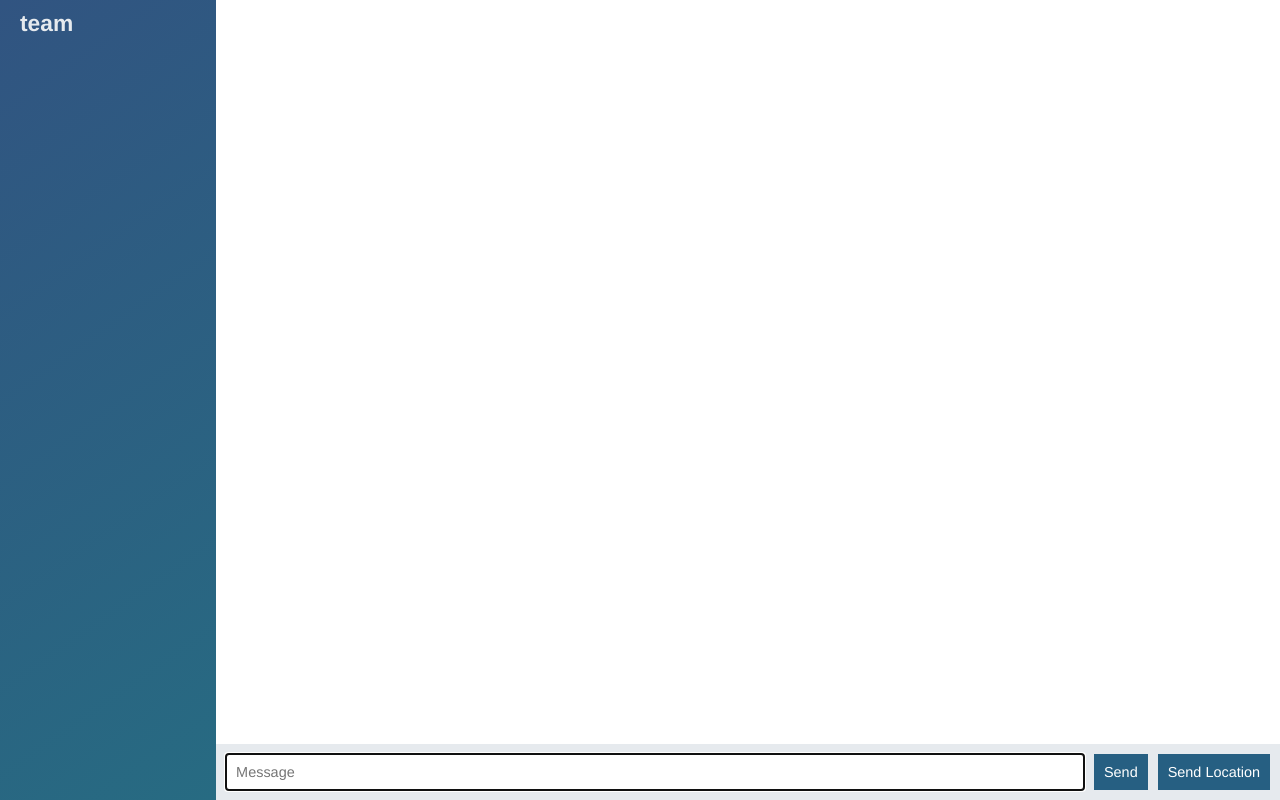
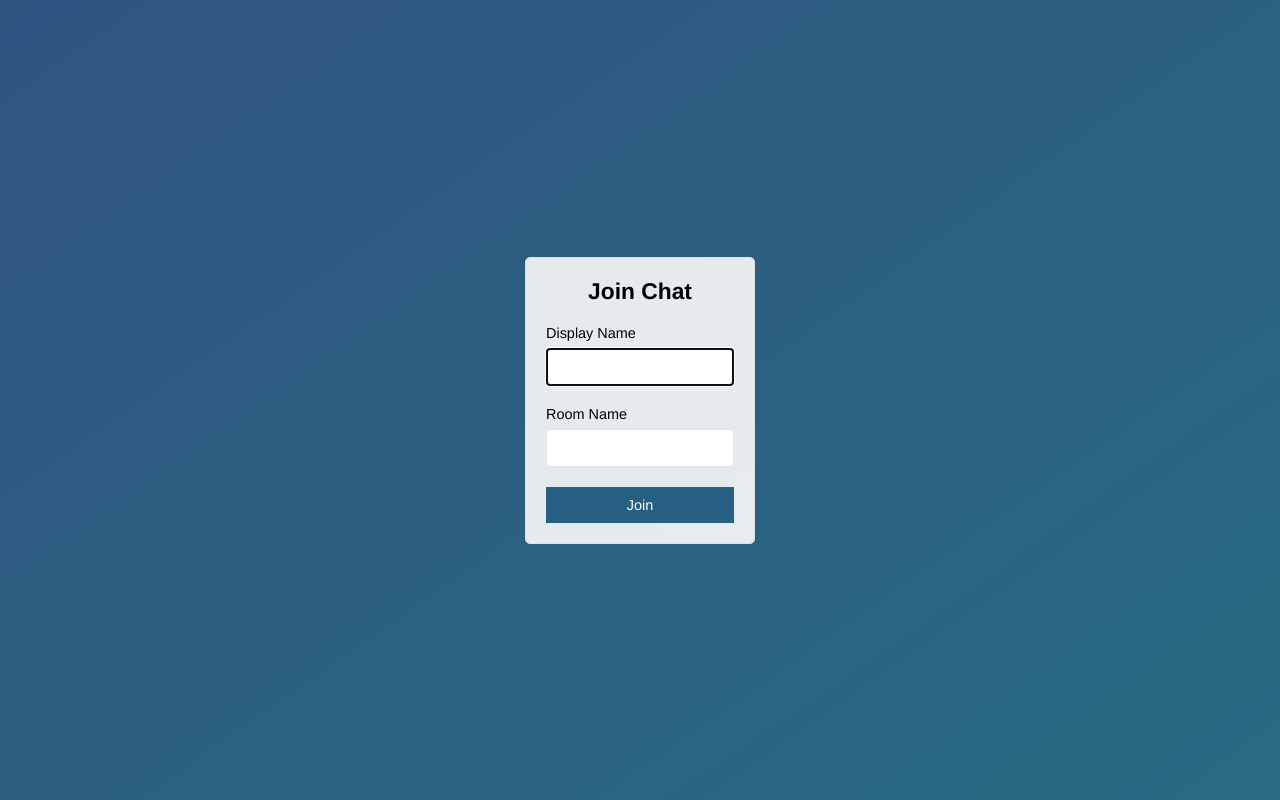
Before and after one commit to ego83/node-chat-app, a website: page public/index.html in a window 1280 px wide. Drawn offline with nearby package versions, Linux system fonts and the light colour scheme; no server answers.

Commit message:
add join page that submits to chat.hmlt

```diff
--- a/public/index.html
+++ b/public/index.html
@@ -2,58 +2,28 @@
 <html>
   <head>
     <meta charset="utf-8">
+    <title>Join | ChatApp</title>
+    <meta name="viewport" content="width=device-width, initial-scale=1, user-scalable=no">
     <link rel="stylesheet" href="/css/styles.css" type="text/css" media="all">
   </head>
-  <body class="chat">
-    <div class="chat__sidebar">
-      <h3>team</h3>
-      <div id="users">
-
-      </div>
+  <body class="centered-form">
+    <div class="centered-form__form">
+      <form action="/chat.html">
+        <div class="form-field">
+          <h3>Join Chat</h3>
+        </div>
+        <div class="form-field">
+          <label>Display Name</label>
+          <input type="text" name="name" autofocus/>
+        </div>
+        <div class="form-field">
+          <label>Room Name</label>
+          <input type="text" name="room"/>
+        </div>
+        <div class="form-field">
+          <button>Join</button>
+        </div>
+      </form>
     </div>
-    <div class="chat__main">
-      <ol id="messages" class="chat__messages"></ol>
-      <div class="chat__footer">
-        <form id="message-form">
-          <input type="text" name="message" placeholder="Message" autofocus autocomplete="off"/>
-          <button>Send</button>
-        </form>
-        <button id="send-locations">Send Location</button>
-      </div>
-
-    </div>
-
-    <script id="message-template" type="text/template">
-      <li class="message">
-        <div class="message__title">
-          <h4>{{from}}</h4>
-          <span>{{createdAt}}</span>
-        </div>
-        <div class="message__body">
-          <p>{{text}}</p>
-        </div>
-      </li>
-    </script>
-
-    <script id="location-message-template" type="text/template">
-      <li class="message">
-        <div class="message__title">
-          <h4>{{from}}</h4>
-          <span>{{createdAt}}</span>
-        </div>
-        <div class="message__body">
-          <p>
-            <a href="{{url}}" target="_blank">location (show map)</a>
-          </p>
-        </div>
-      </li>
-    </script>
-
-
-    <script src="/socket.io/socket.io.js"></script>
-    <script src="/js/lib/jquery-3.2.1.min.js"></script>
-    <script src="/js/lib/moment-with-locales.js"></script>
-    <script src="/js/lib/mustache.js"></script>
-    <script src="/js/index.js"></script>
   </body>
 </html>
```
Also changed, not shown: public/chat.html (added, +61 -0 lines), public/js/chat.js (renamed from public/js/index.js).
